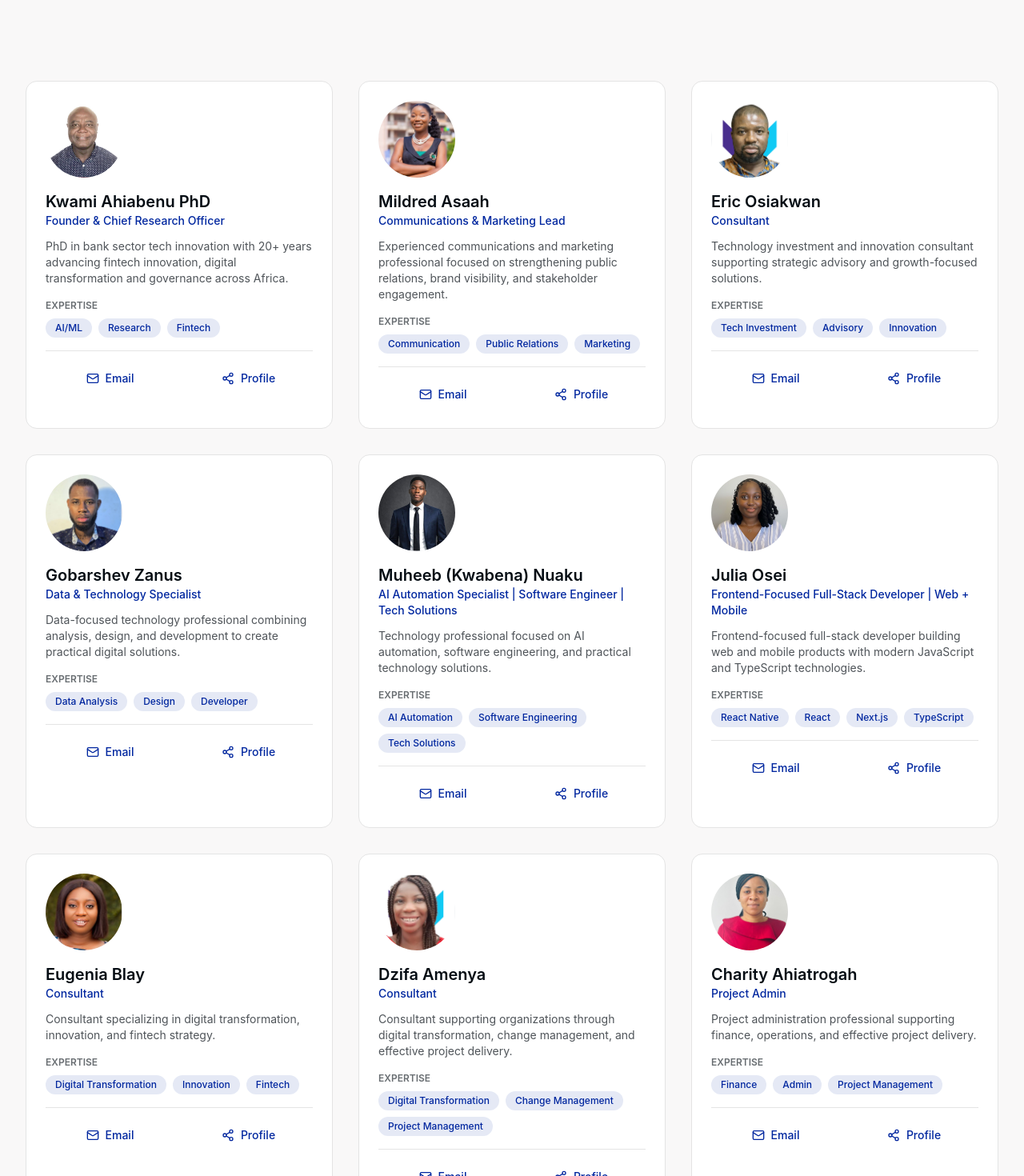
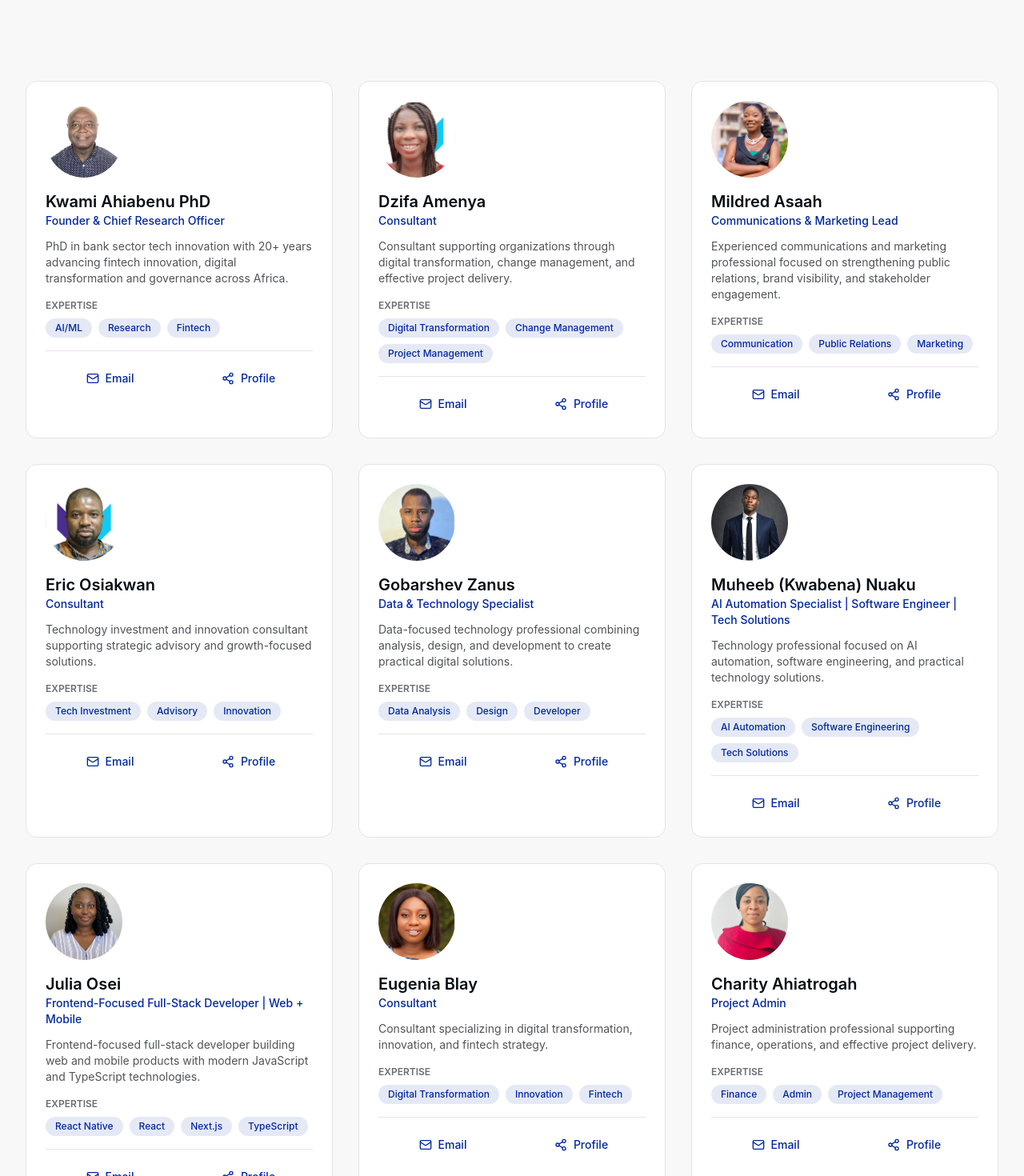
Before and after one commit to KnowledgeInnovations/datanyansa-1l, a Next.js app: page /team in a window 1280 px wide. Shown: the part 520-1990 px from the top of the page at 80% size. Built offline with nearby package versions, Linux system fonts and the light colour scheme.

Commit message:
feat: add new team member Dzifa Amenya with updated details\n\nAdded a new team member with updated role, bio, expertise, and image.

```diff
--- a/app/team/page.tsx
+++ b/app/team/page.tsx
@@ -18,6 +18,13 @@ const teamMembers: TeamMember[] = [
     bio: 'PhD in bank sector tech innovation with 20+ years advancing fintech innovation, digital transformation and governance across Africa.',
     expertise: ['AI/ML', 'Research', 'Fintech'],
     image: '/kwami-ahiabenu.jpeg',
+  },
+  {
+    name: 'Dzifa Amenya',
+    role: 'Consultant',
+    bio: 'Consultant supporting organizations through digital transformation, change management, and effective project delivery.',
+    expertise: ['Digital Transformation', 'Change Management', 'Project Management'],
+    image: '/dzifa-amenya.png',
   },
   {
     name: 'Mildred Asaah',
@@ -60,13 +67,6 @@ const teamMembers: TeamMember[] = [
     bio: 'Consultant specializing in digital transformation, innovation, and fintech strategy.',
     expertise: ['Digital Transformation', 'Innovation', 'Fintech'],
     image: '/eugenia-blay.png',
-  },
-  {
-    name: 'Dzifa Amenya',
-    role: 'Consultant',
-    bio: 'Consultant supporting organizations through digital transformation, change management, and effective project delivery.',
-    expertise: ['Digital Transformation', 'Change Management', 'Project Management'],
-    image: '/dzifa-amenya.png',
   },
   {
     name: 'Charity Ahiatrogah',
```
